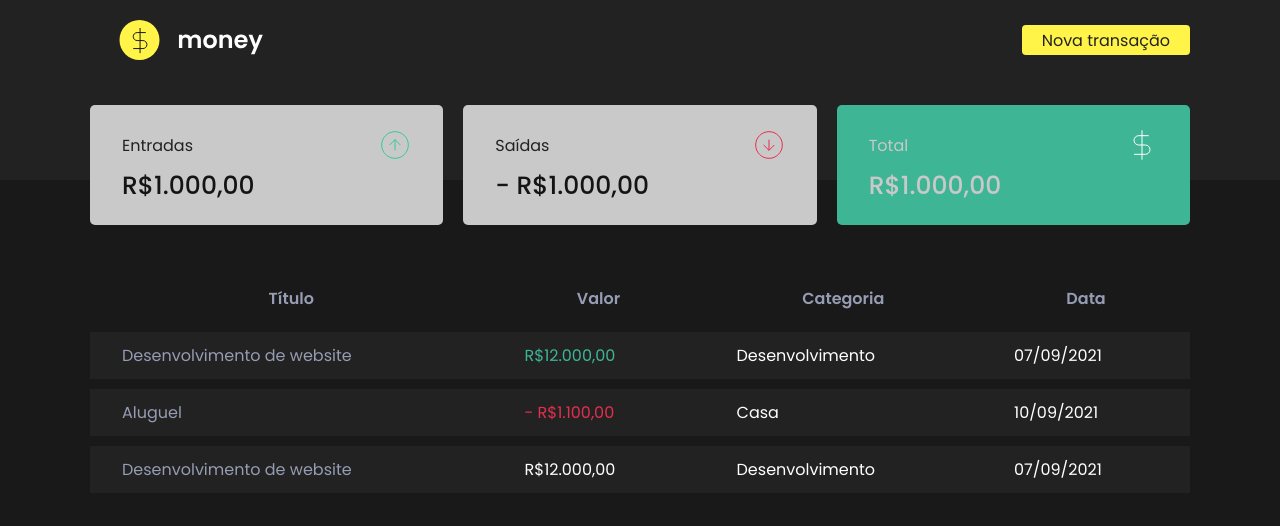
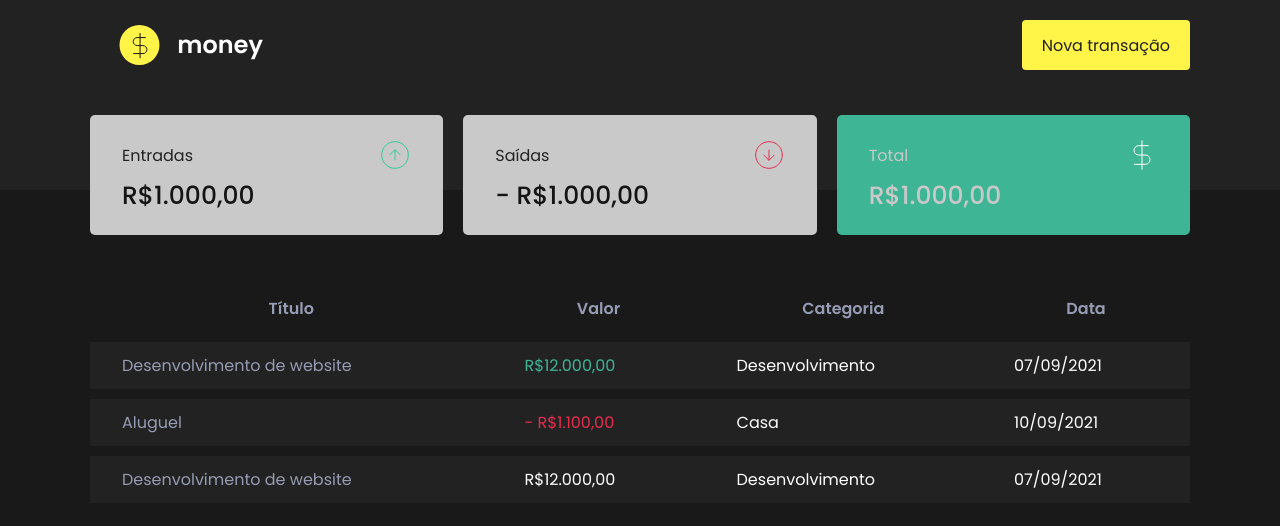
Before and after one commit to Gui-dev/money, a React (Create React App) app: page / in a window 1280 px wide. Shown: the top 526 px of the page. Built offline with nearby package versions, Linux system fonts and the light colour scheme; what miragejs would draw is missing.

Commit message:
style: add height on button

```diff
--- a/src/components/Header/style.ts
+++ b/src/components/Header/style.ts
@@ -18,7 +18,7 @@ export const Content = styled.div`
     color: var(--dark);
     margin-top: 2rem;
     padding: 0 2rem;
-    height: 3rem;
+    height: 5rem;
     background-color: var(--highlight);
     border-radius: 0.4rem;
     border: 0;
```
